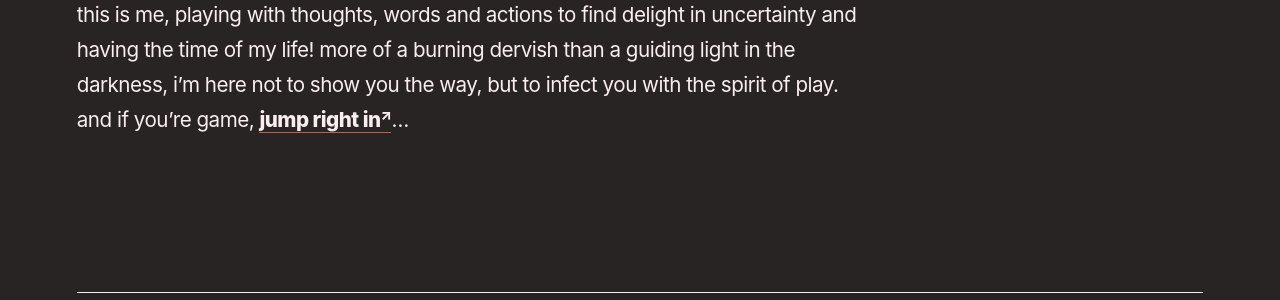
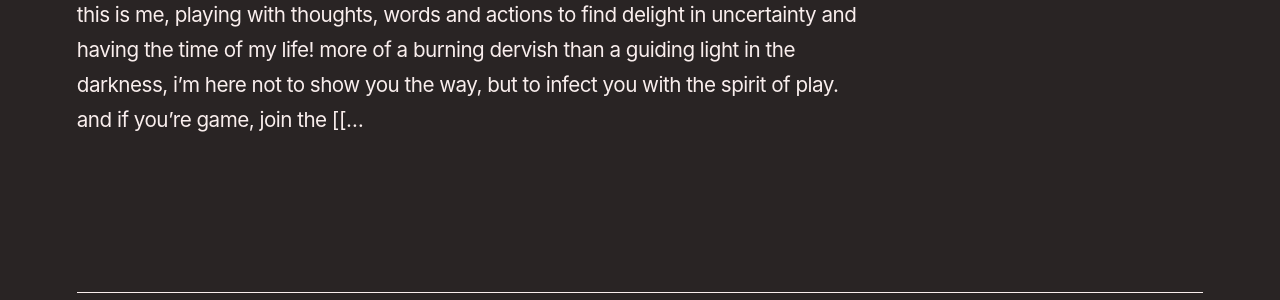
Before and after one commit to reddy2go/redgarden, a Jekyll site: the page built from _notes/about.md, in a window 1280 px wide. Shown: the part 1360-1660 px from the top of the page. Built offline with Jekyll 4.4.1, drawn with Linux system fonts in a browser that asks for light colours; some web fonts are replaced; Markdown is read by kramdown in place of the engine named in the settings.

Commit message:
auto commit

```diff
--- a/_notes/about.md
+++ b/_notes/about.md
@@ -13,4 +13,4 @@ envision a world in which play, not study or work is the default. you might say
 ### who am i?
 the usefulness of the bowl is in the emptiness. so in the emptiness of a life without profession and purpose, shines my light of play, in the moment.
 
-this is me, playing with thoughts, words and actions to find delight in uncertainty and having the time of my life! more of a burning dervish than a guiding light in the darkness, i’m here not to show you the way, but to infect you with the spirit of play. and if you're game, [jump right in](/playpals)...
+this is me, playing with thoughts, words and actions to find delight in uncertainty and having the time of my life! more of a burning dervish than a guiding light in the darkness, i’m here not to show you the way, but to infect you with the spirit of play. and if you're game, join the [[...
```
